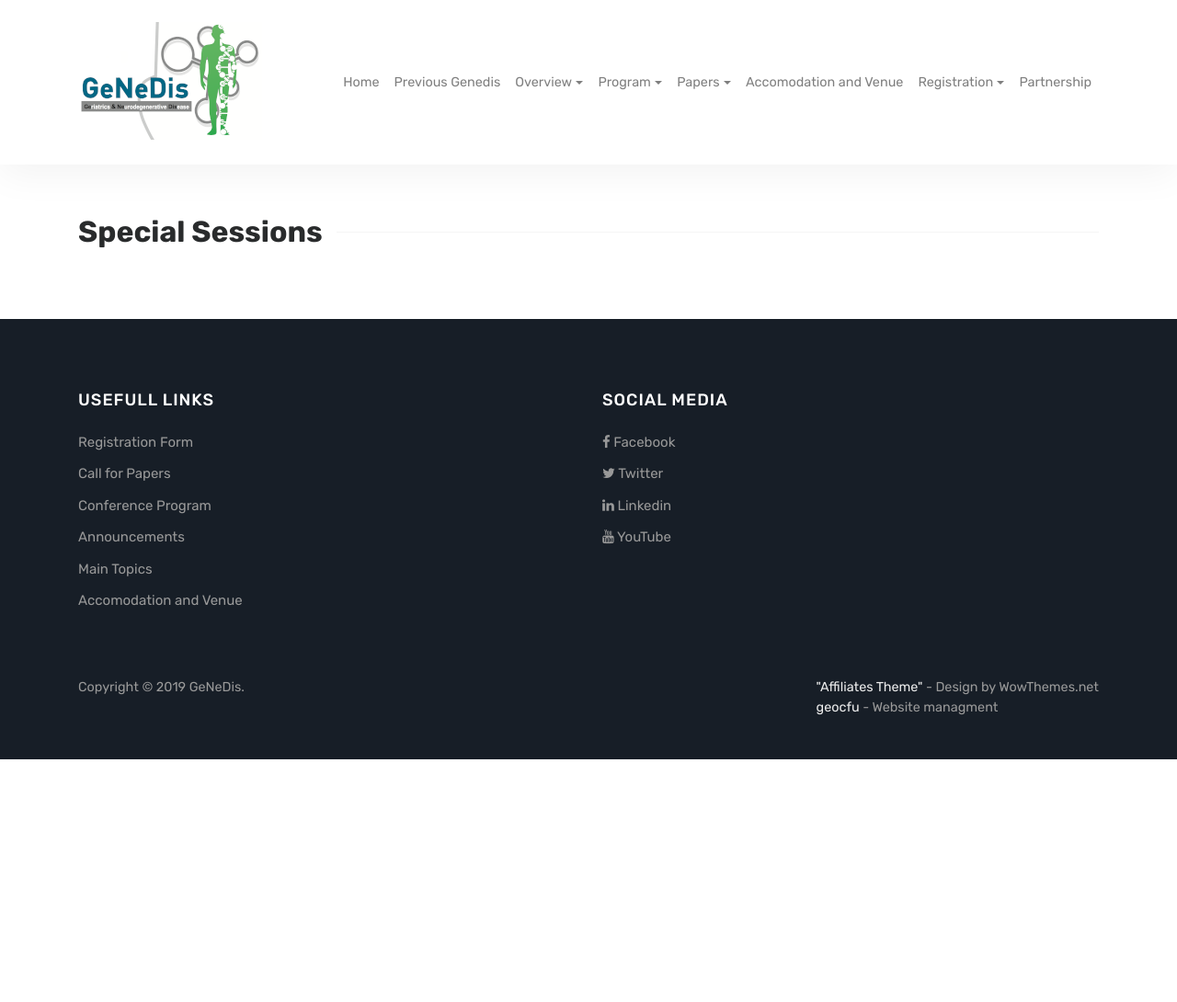
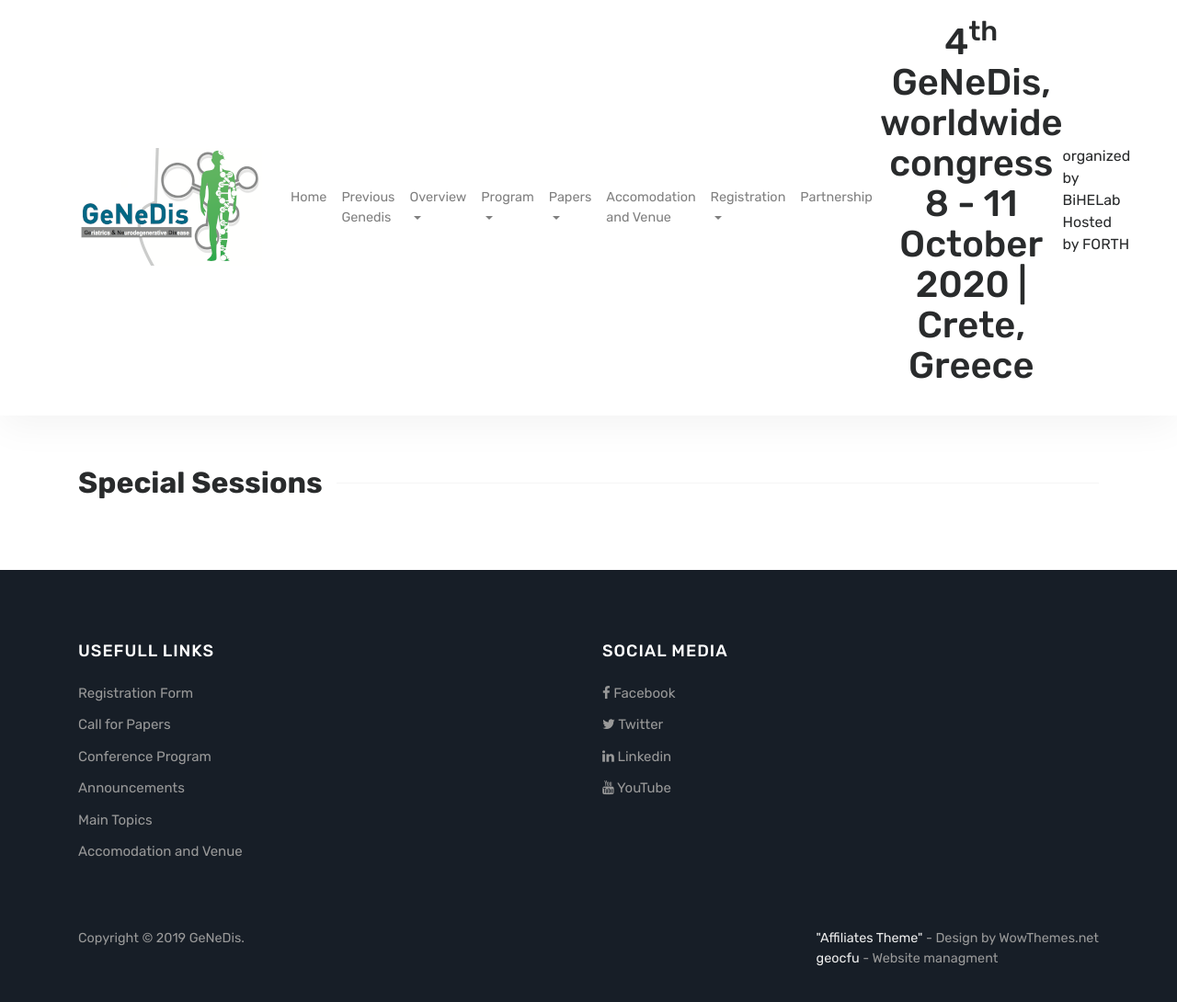
Before and after one commit to Covide-1797/genedis, a Jekyll site: the page built from pages/special-sessions.html, in a window 1280 px wide and 1099 px high. Shown: the top 1090 px of the window at 92% size. Built offline with Jekyll 4.4.1, drawn with Linux system fonts in a browser that asks for light colours.

Commit message:
Update default.html

```diff
--- a/_layouts/default.html
+++ b/_layouts/default.html
@@ -114,6 +114,19 @@
             <!-- End Menu -->
 
         </div>
+
+        <p class="h1 text-center">
+            4<sup>th</sup> GeNeDis, worldwide congress
+            <br>
+            8 - 11 October 2020 | Crete, Greece
+            <hr>
+            <p class="">
+                organized by BiHELab
+                <br>
+                Hosted by FORTH
+            </p>
+        </p>
+
     </div>
 </header>
 
```
